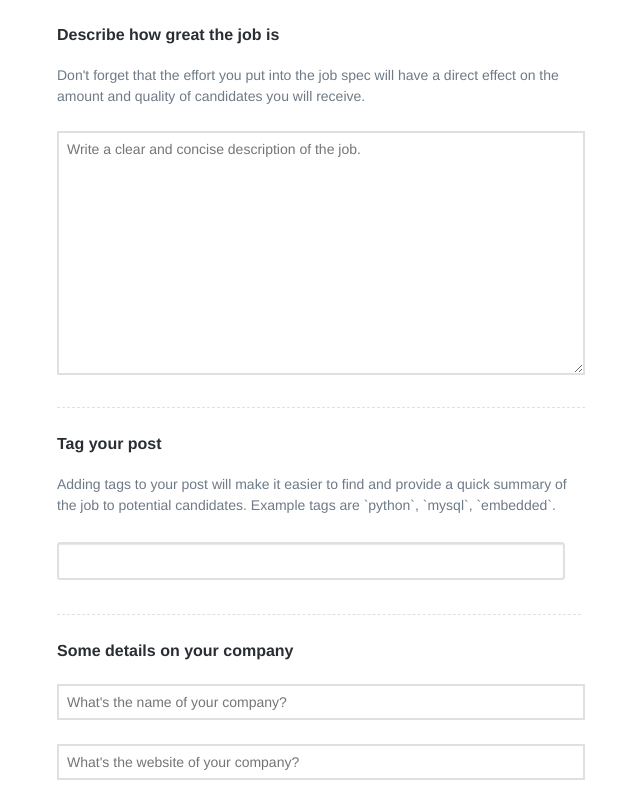
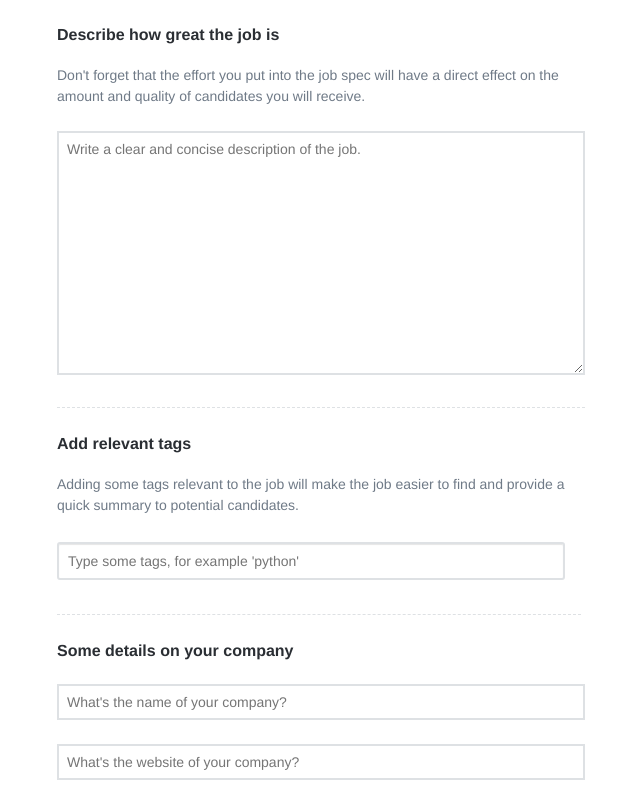
Before and after one commit to hackcyprus/jobber, a Flask app: template jobber/templates/jobs/create_or_update.html in a window 1280 px wide. Shown: the part 554-1366 px from the top of the page, without its empty margins (321-961 px from the left). Run offline with Flask 2, Linux system fonts and the light colour scheme; the template is opened without the code that fills it: values that come from a table or form of the project are taken from there, others are empty; parts of the project's set-up code (start-up, migrations or seed data) failed here and were passed over; some libraries are stand-ins or nearby versions.

Commit message:
Copy updates

```diff
--- a/jobber/templates/jobs/create_or_update.html
+++ b/jobber/templates/jobs/create_or_update.html
@@ -42,13 +42,13 @@
         </div>
       </fieldset>
       <fieldset>
-        <h4>Tag your post</h4>
+        <h4>Add relevant tags</h4>
         <p class="help-text">
-          Adding tags to your post will make it easier to find and provide a quick summary of the job to
-          potential candidates. Example tags are `python`, `mysql`, `embedded`.
+          Adding some tags relevant to the job will make the job easier to find and provide a quick summary to
+          potential candidates.
         </p>
         <div class="field" id="tags-field">
-          {{ form.tags() }}
+          {{ form.tags(placeholder="Type some tags, for example 'python'") }}
         </div>
       </fieldset>
       <fieldset>
```
